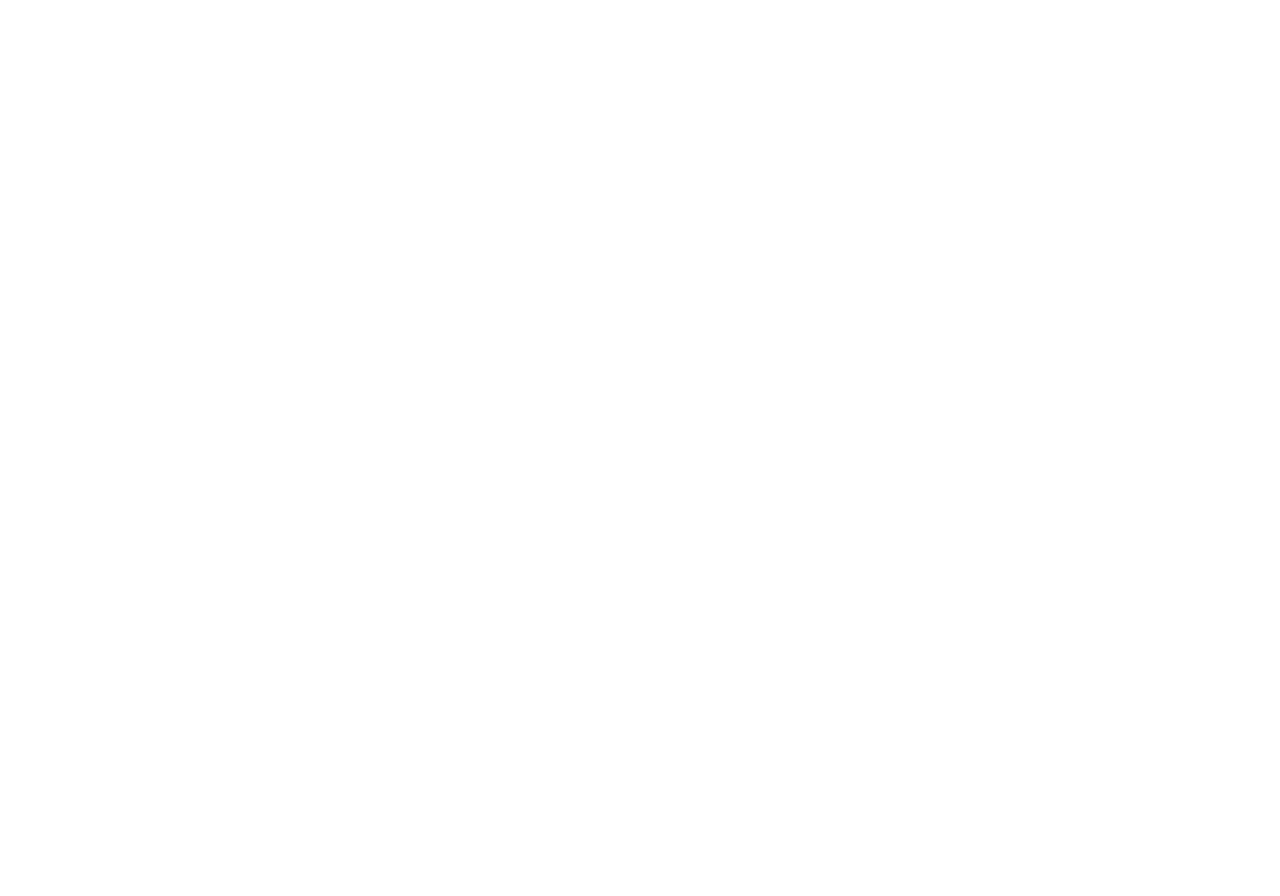
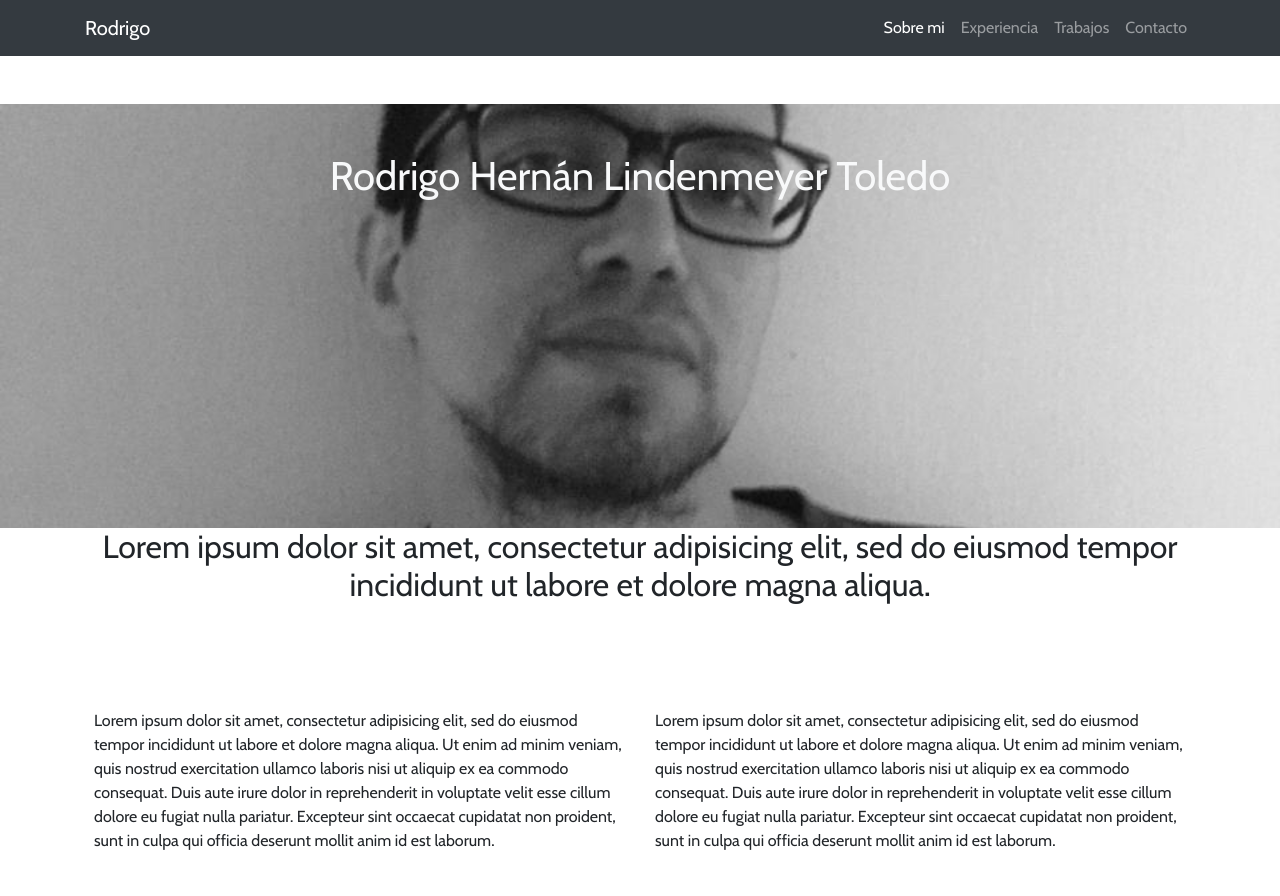
Before and after one commit to Roderik88/Portafolio, a plain HTML site: page index.html in a window 1280 px wide. Before the commit the page ends 800 px from the top, so only its background shows below. Drawn offline with nearby package versions, Linux system fonts and the light colour scheme.

Commit message:
added navbar, header and section acerca de mi

```diff
--- a/assets/css/style.css
+++ b/assets/css/style.css
@@ -0,0 +1,11 @@
+body {
+  font-family: "Cabin";
+}
+
+header {
+  background-image: url('../img/rod.jpg');
+  background-repeat: no-repeat;
+  background-size: cover;
+  background-position: left;
+  padding-bottom: 20rem;
+}
--- a/index.html
+++ b/index.html
@@ -17,6 +17,65 @@
     <link rel="stylesheet" href="assets/css/style.css">
   </head>
   <body>
+    <!-- Navbar -->
+    <nav class="navbar navbar-expand-lg navbar-dark bg-dark fixied-top">
+      <div class="container">
+
+        <a class="navbar-brand" href="#">Rodrigo</a>
+        <button class="navbar-toggler" type="button" data-toggle="collapse" data-target="#navbarNav" aria-controls="navbarNav" aria-expanded="false" aria-label="Toggle navigation">
+        <span class="navbar-toggler-icon"></span>
+        </button>
+        <div class="collapse navbar-collapse" id="navbarNav">
+          <ul class="navbar-nav ml-auto">
+            <li class="nav-item active">
+              <a class="nav-link" href="#">Sobre mi <span class="sr-only">(current)</span></a>
+            </li>
+            <li class="nav-item">
+              <a class="nav-link" href="#">Experiencia</a>
+            </li>
+            <li class="nav-item">
+              <a class="nav-link" href="#">Trabajos</a>
+            </li>
+            <li class="nav-item">
+              <a class="nav-link" href="#">Contacto</a>
+            </li>
+          </ul>
+        </div>
+      </div>
+    </nav>
+
+    <!-- titulo -->
+    <header class="text-light text-center pt-5 mt-5">
+      <div class="container">
+        <h1>Rodrigo Hernán Lindenmeyer Toledo</h1>
+    </div>
+    </header>
+
+    <!-- acerca de mi -->
+    <section class="d-none d-md-block">
+      <div class="container">
+        <div class="row">
+            <h2 class="text-center fond-weight-bold"> Lorem ipsum dolor sit amet, consectetur adipisicing elit, sed do eiusmod tempor incididunt ut labore et dolore magna aliqua.</h2>
+        </div>
+      </div>
+      <br>
+
+      <div class="container my-5 p-4">
+        <div class="row">
+          <div class="col-sm-12 col-md-6">
+            <p>Lorem ipsum dolor sit amet, consectetur adipisicing elit, sed do eiusmod tempor incididunt ut labore et dolore magna aliqua. Ut enim ad minim veniam, quis nostrud exercitation ullamco laboris nisi ut aliquip ex ea commodo consequat. Duis aute irure dolor in reprehenderit in voluptate velit esse cillum dolore eu fugiat nulla pariatur. Excepteur sint occaecat cupidatat non proident, sunt in culpa qui officia deserunt mollit anim id est laborum.</p>
+
+          </div>
+
+          <div class="col-sm-12 col-md-6">
+          <p>Lorem ipsum dolor sit amet, consectetur adipisicing elit, sed do eiusmod tempor incididunt ut labore et dolore magna aliqua. Ut enim ad minim veniam, quis nostrud exercitation ullamco laboris nisi ut aliquip ex ea commodo consequat. Duis aute irure dolor in reprehenderit in voluptate velit esse cillum dolore eu fugiat nulla pariatur. Excepteur sint occaecat cupidatat non proident, sunt in culpa qui officia deserunt mollit anim id est laborum.</p>
+
+          </div>
+
+        </div>
+      </div>
+
+    </section>
 
 
 
```
Also changed, not shown: assets/img/rod.jpg (added).
